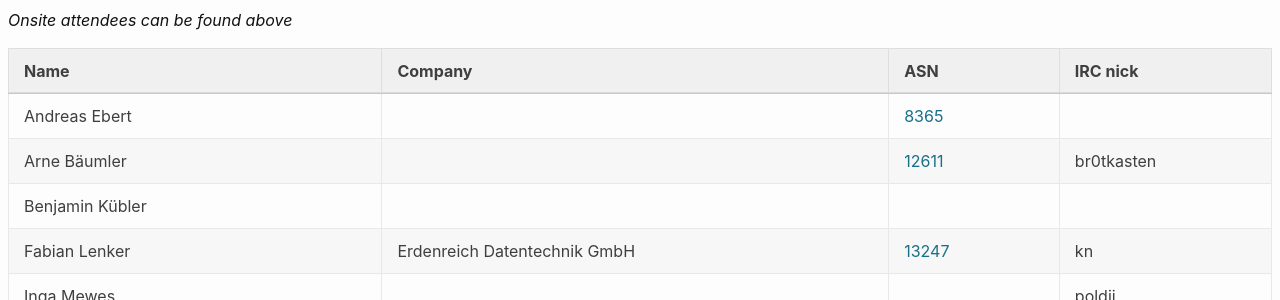
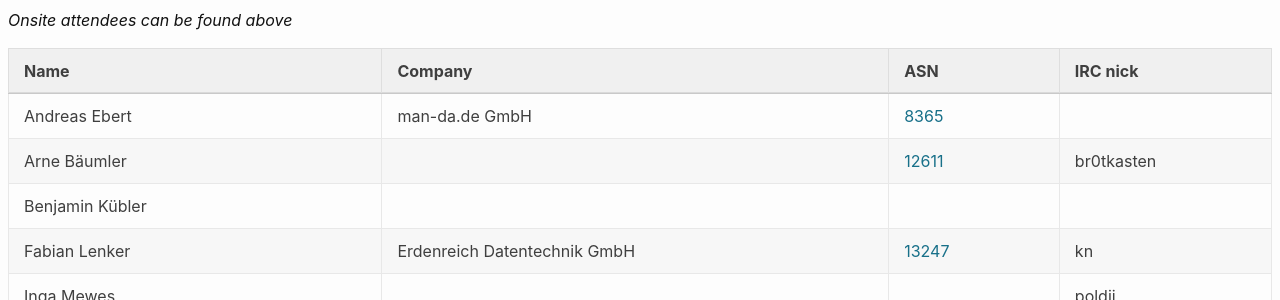
Before and after one commit to denog/pretix-attendeelist, a Jekyll site: the page built from denog15/index.md, in a window 1280 px wide and 900 px high, scrolled down 10374 px. Shown: the part 154-454 px from the top of the window. Built offline with Jekyll 4.4.1, drawn with Linux system fonts in a browser that asks for light colours.

Commit message:
Latest data: Wed Sep 27 17:28:33 UTC 2023

```diff
--- a/_data/attendees_denog15_online.json
+++ b/_data/attendees_denog15_online.json
@@ -1,7 +1,7 @@
 [
   {
     "name": "Andreas Ebert",
-    "company": null,
+    "company": "man-da.de GmbH",
     "irc": null,
     "asn": "8365"
   },
```
